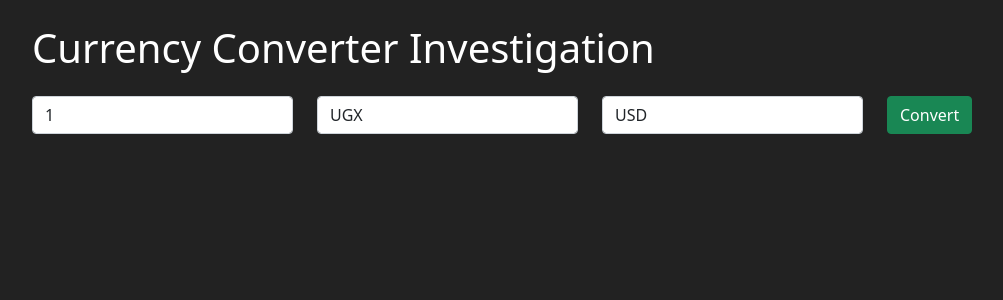
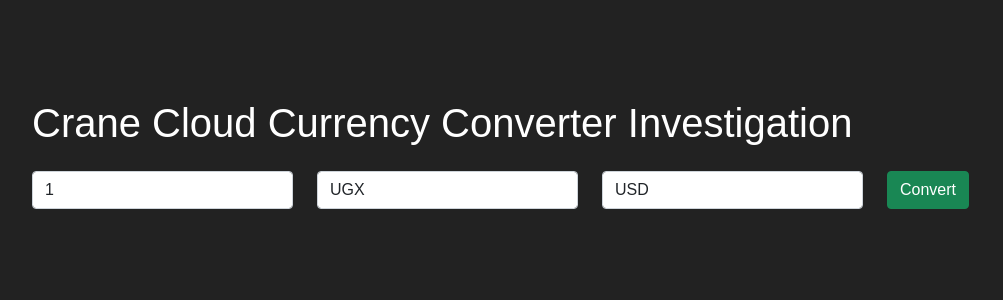
Before and after one commit to rhodinemma/currency-converter, a React (Vite) app: page / in a window 1280 px wide. Shown: the top 300 px of the page, without its empty margins (50-1053 px from the left). Built offline with nearby package versions, Linux system fonts and the light colour scheme.

Commit message:
modify display with new font

```diff
--- a/src/App.jsx
+++ b/src/App.jsx
@@ -62,8 +62,9 @@ function App() {
           .get(BASE)
           .then((response) => {
             let conversion = carryOutConversion(response.data);
+            console.log(conversion);
             if (conversion) {
-              setResult(`${value} ${from} = ${conversion} ${to}`);
+              setResult(conversion);
               setShowModal(true);
               setShowSpinner(false);
               setShowAlert(false);
@@ -95,8 +96,17 @@ function App() {
   }
 
   return (
-    <Container>
-      <h1 className="mt-4 mb-4">Currency Converter Investigation</h1>
+    <Container className="mt-5">
+      <span>
+        <img
+          src="https://raw.githubusercontent.com/crane-cloud/frontend/develop/public/favicon.png"
+          width="50"
+          alt=""
+        />
+      </span>
+      <h1 className="mt-4 mb-4">
+        Crane Cloud Currency Converter Investigation
+      </h1>
       <Alert variant="danger" show={showAlert}>
         Error! {errors}
       </Alert>
@@ -131,16 +141,16 @@ function App() {
       <Modal
         data-testid="modal"
         show={showModal}
-        style={{ color: "#22" }}
+        style={{ color: "#222" }}
         onHide={handleCloseModal}
       >
         <Modal.Header closeButton>
-          <Modal.Title>Conversion</Modal.Title>
+          <Modal.Title>Result</Modal.Title>
         </Modal.Header>
         <Modal.Body>{result}</Modal.Body>
         <Modal.Footer>
           <Button onClick={handleCloseModal} variant="success">
-            New conversion
+            Close
           </Button>
         </Modal.Footer>
       </Modal>
--- a/src/index.css
+++ b/src/index.css
@@ -1,6 +1,11 @@
+* {
+    font-family: 'Work Sans', sans-serif;
+}
+
 body {
     background-color: #222 !important;
     color: white !important;
+    font-size: large;
 }
 
 .hidden {
```
